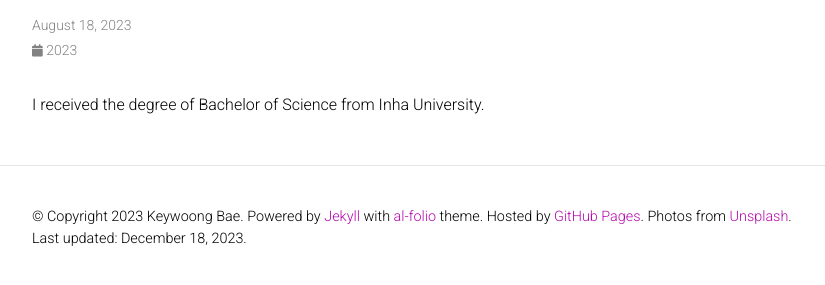
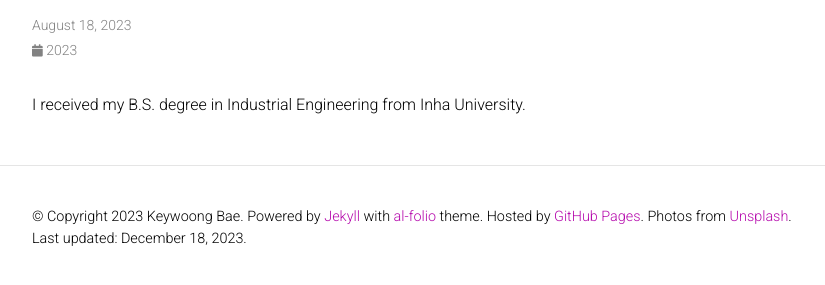
Before and after one commit to kwoongbae/kwoongbae.github.io, a Jekyll site: the page built from _news/announcement_1.md, in a window 1280 px wide. Shown: the part 146-431 px from the top of the page, without its empty margins (223-1048 px from the left). Built offline with Jekyll 4.4.1, drawn with Linux system fonts in a browser that asks for light colours; comment, search, counter and statistics services are not loaded; a style sheet for code colours, icons or effects is not loaded.

Commit message:
Update announcement_1.md

```diff
--- a/_news/announcement_1.md
+++ b/_news/announcement_1.md
@@ -4,4 +4,4 @@ date: 2023-08-18 15:59:00-0400
 inline: true
 ---
 
-I received the degree of Bachelor of Science from Inha University.
+I received my B.S. degree in Industrial Engineering from Inha University.
```
